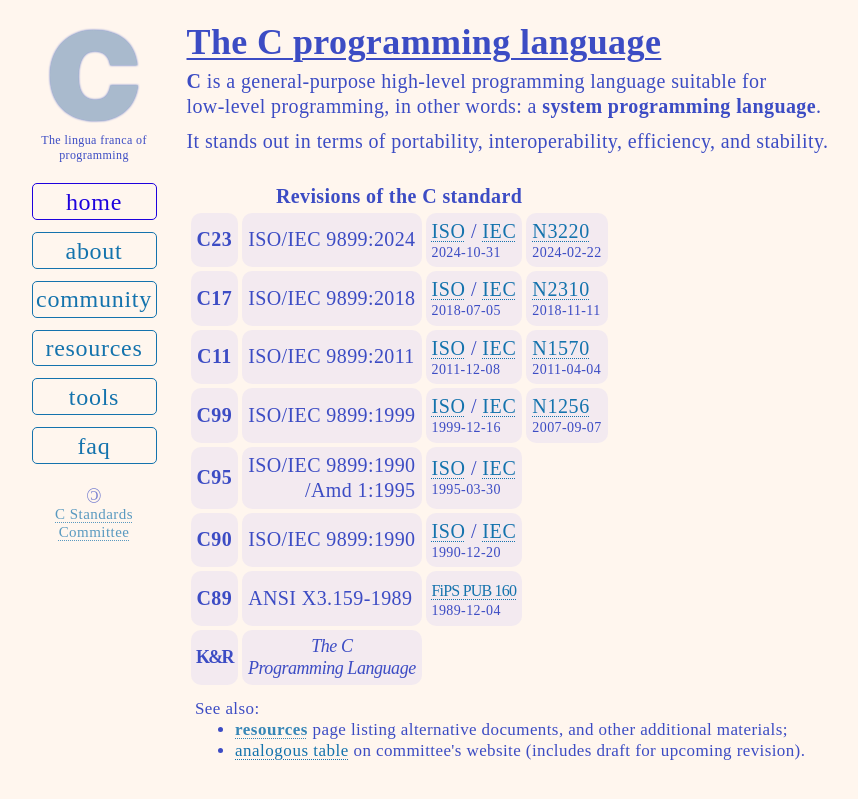
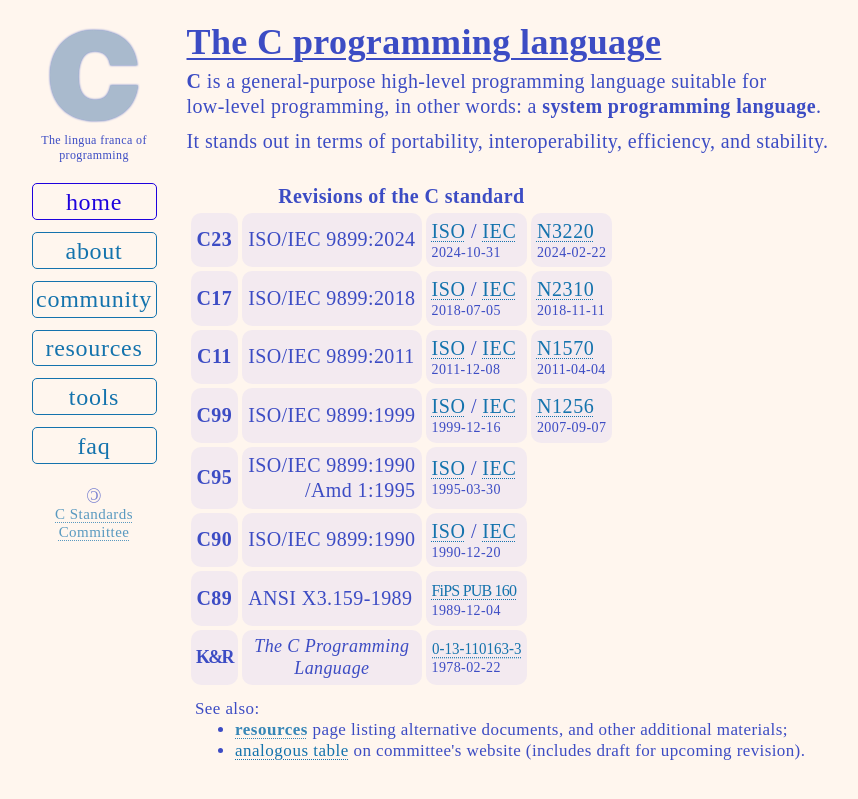
Before and after one commit to c-lang-org/c-www-homepage, a Jekyll site: the page built from index.html, in a window 1280 px wide. Shown: the top 799 px of the page, without its empty margins (201-1059 px from the left). Built offline with Jekyll 4.4.1, drawn with Linux system fonts in a browser that asks for light colours.

Commit message:
ISBN for K&R in table

```diff
--- a/_includes/revisions-table.html
+++ b/_includes/revisions-table.html
@@ -1,3 +1,13 @@
+<style>
+  td > a[title="ISBN"] {
+    font-size: 0.75em;
+    letter-spacing: 0;
+    transform: scaleY(1.15);
+    display: block;
+    margin-bottom: 0.1em;
+  }
+</style>
+
 <table class="revisions">
   <caption>
     Revisions of the C standard
@@ -89,8 +99,10 @@
     </tr>
     <tr> <!-- K&R -->
       <td style="font-size:0.9em;letter-spacing:-0.1em" title="K&amp;R C">K&amp;R</td>
-      <td style="font-size:0.9em;letter-spacing:-0.025em;text-align:center">
-        <i>The C<br> Programming&nbsp;Language</i>
+      <td style="font-size:0.9em;text-align:center"><i>The C Programming<br>Language</i></td>
+      <td>
+        <a title="ISBN" href="https://en.wikipedia.org/wiki/Special:BookSources?isbn=0131101633">0-13-110163-3</a>
+        <time>1978-02-22</time>
       </td>
     </tr>
   </tbody>
```
